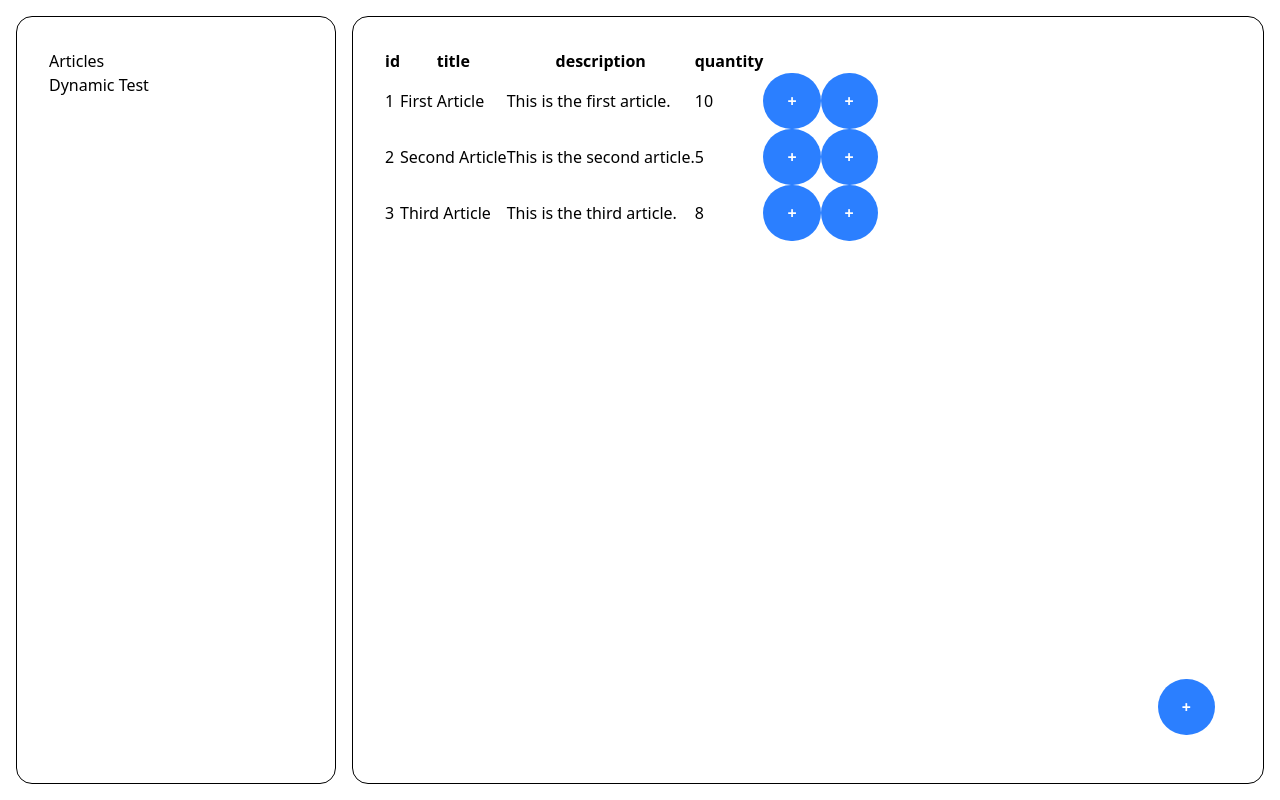
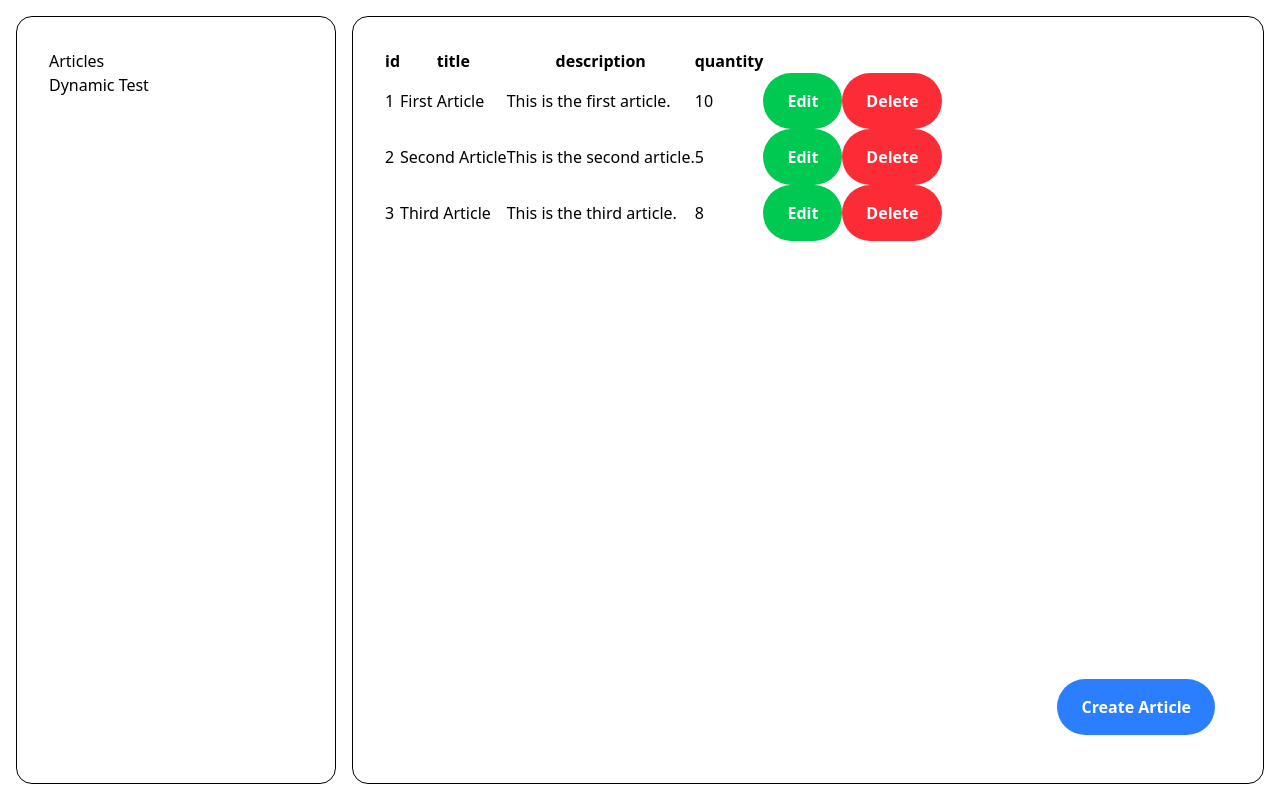
Before and after one commit to MikeG404/STOCK-MANAGEMENT-FRONTEND, a React (Vite) app: page /dashboard/articles in a window 1280 px wide. Built offline with nearby package versions, Linux system fonts and the light colour scheme.

Commit message:
Install CLSX and make variants for Button component

```diff
--- a/package.json
+++ b/package.json
@@ -12,6 +12,7 @@
   "dependencies": {
     "@tailwindcss/vite": "^4.1.17",
     "axios": "^1.13.2",
+    "clsx": "^2.1.1",
     "react": "^19.2.0",
     "react-dom": "^19.2.0",
     "react-hook-form": "^7.66.1",
--- a/src/components/Button.tsx
+++ b/src/components/Button.tsx
@@ -1,7 +1,22 @@
-function Button() {
+import clsx from "clsx";
+
+const colorClasses = {
+    create: "text-white bg-blue-500 hover:bg-blue-700",
+    edit: "text-white bg-green-500 hover:bg-green-700",
+    delete: "text-white bg-red-500 hover:bg-red-700",
+}
+
+function Button({children, variant = 'create', className = '', ...props}) {
+
+    const buttonClasses = clsx(
+        "font-bold py-4 px-6 rounded-full",
+        colorClasses[variant],
+        className
+    );
+
     return (
-        <button className="text-white bg-blue-500 hover:bg-blue-700 font-bold py-4 px-6 rounded-full">
-            +
+        <button className={buttonClasses} {...props}>
+            {children}
         </button>
     );
 }
--- a/src/components/table/TableRow.tsx
+++ b/src/components/table/TableRow.tsx
@@ -7,8 +7,8 @@ function TableRow({ article }) {
       <td>{article.title}</td>
       <td>{article.description}</td>
       <td>{article.quantity}</td>
-      <td><Button /></td>
-      <td><Button /></td>
+      <td><Button variant="edit">Edit</Button></td>
+      <td><Button variant="delete">Delete</Button></td>
     </tr>
   );
 }
--- a/src/routes/DashboardArticles.route.tsx
+++ b/src/routes/DashboardArticles.route.tsx
@@ -19,7 +19,9 @@ function DashboardArticlesRoute() {
                 ))}
             </Table>
             <div className="absolute bottom-4 right-4">
-                <Button />
+                <Button variant="create">
+                    Create Article
+                </Button>
             </div>
         </div>
     );
```
Also changed, not shown: 1 other file (tests, documents, lock files or other folders).
